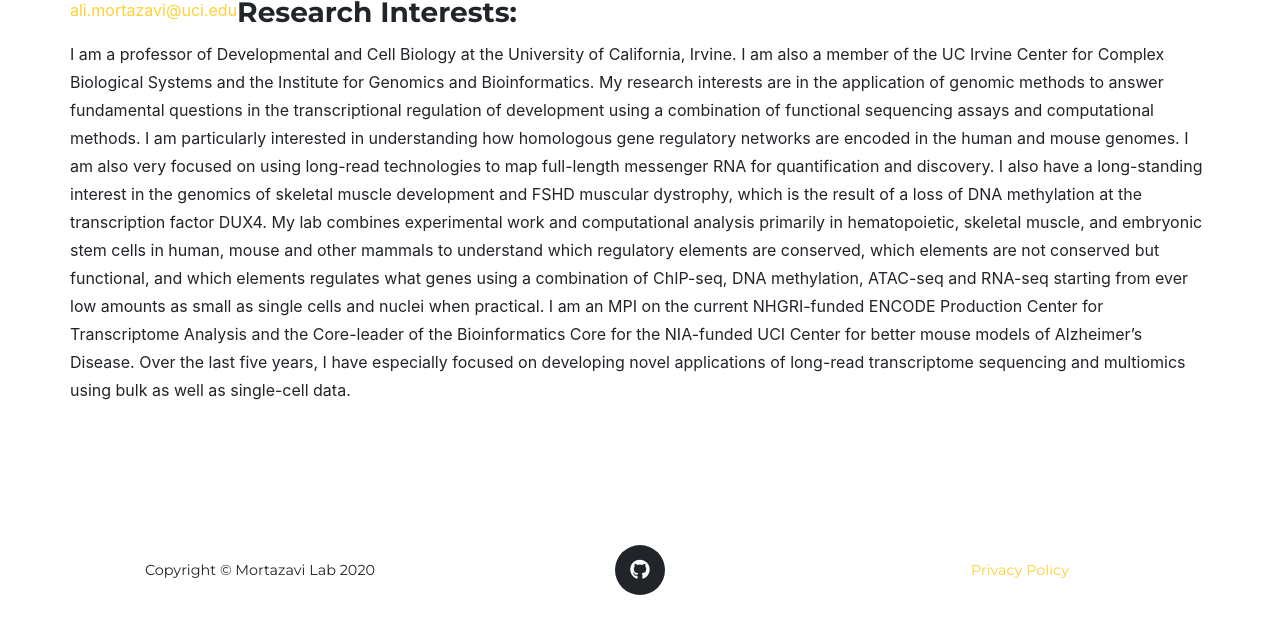
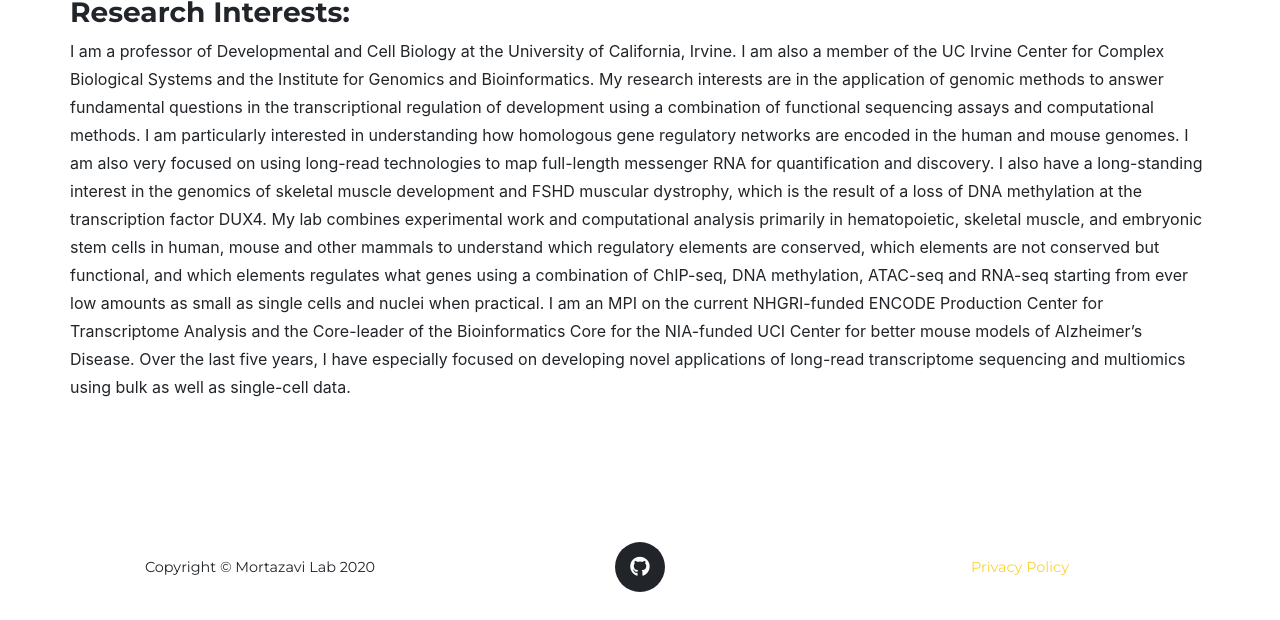
Before and after one commit to mortazavilab/mortazavilab.github.io, a Jekyll site: the page built from Dr_Mortazavi.md, in a window 1280 px wide and 900 px high, scrolled down 1032 px, cut to the strip 280-900 px from the top of the window. Built offline with Jekyll 4.4.1, drawn with Linux system fonts in a browser that asks for light colours; some web fonts are replaced.

Commit message:
Update Dr_Mortazavi.html

```diff
--- a/_includes/Dr_Mortazavi.html
+++ b/_includes/Dr_Mortazavi.html
@@ -2,12 +2,10 @@
 <section class="page-section" id="{{ site.data.sitetext.Dr_Mortazavi.section | default: "Dr_Mortazavi" }}">
 	<div class="container">
 		<div class="row">
-
 			<img src="assets/img/ali_main.jpg" width="340" height="300" alt="Camden Jansen"  class="Photos-Left"/>
 			<h1>Dr. Ali Mortazavi</h1>
+	  		<br/>
     			<h2>Associate Professor</h2>
-
-    <p><a href="mailto:ali.mortazavi@uci.edu">ali.mortazavi@uci.edu</a></p>
 
 			<h3 class="Margin-15px-Top">Research Interests:</h3>
 			<p class=" h-14px  Padding-20px-Right">
@@ -24,7 +22,6 @@
       Center for better mouse models of Alzheimer’s Disease. Over the last five years, I have especially focused on developing novel applications of long-read transcriptome
       sequencing and multiomics using bulk as well as single-cell data.
 			</p>
-
 		</div>
 
 		<div class="row">
```
Lines whose indentation alone changed are shown as unchanged.
